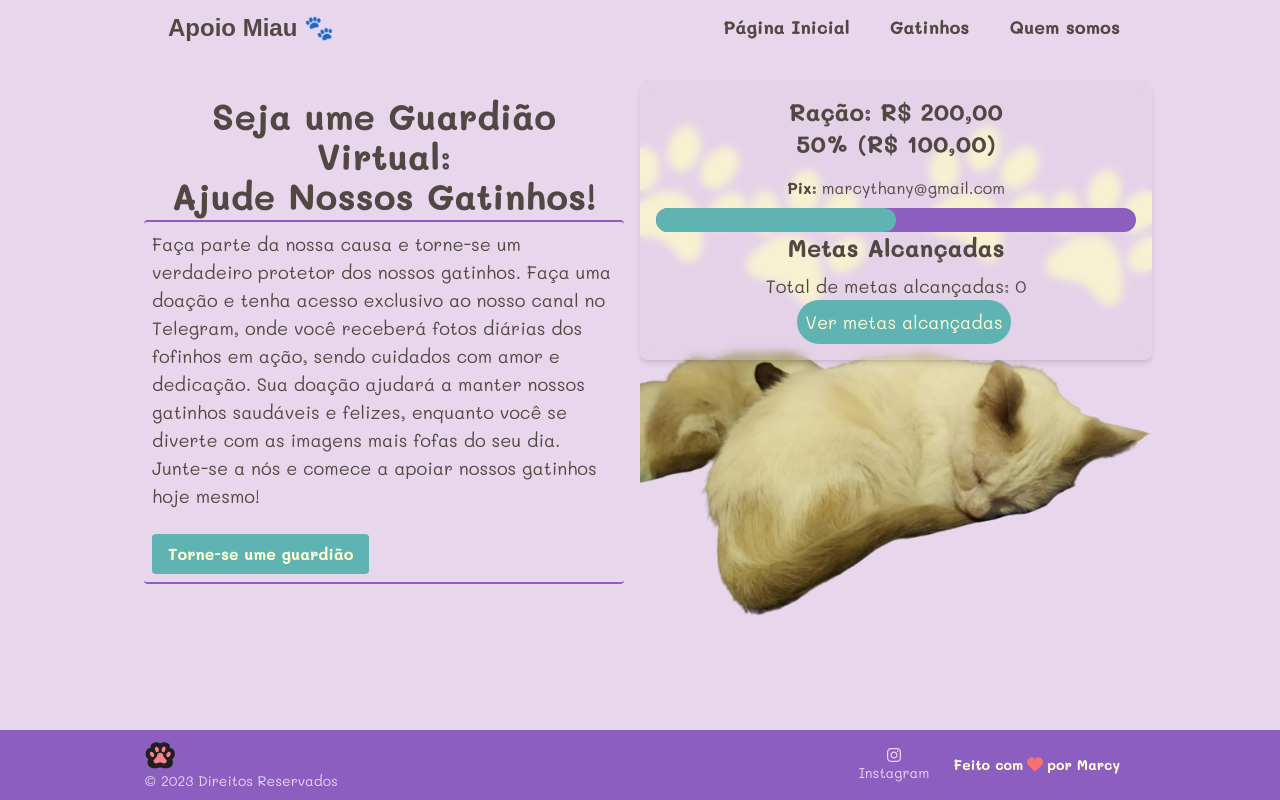
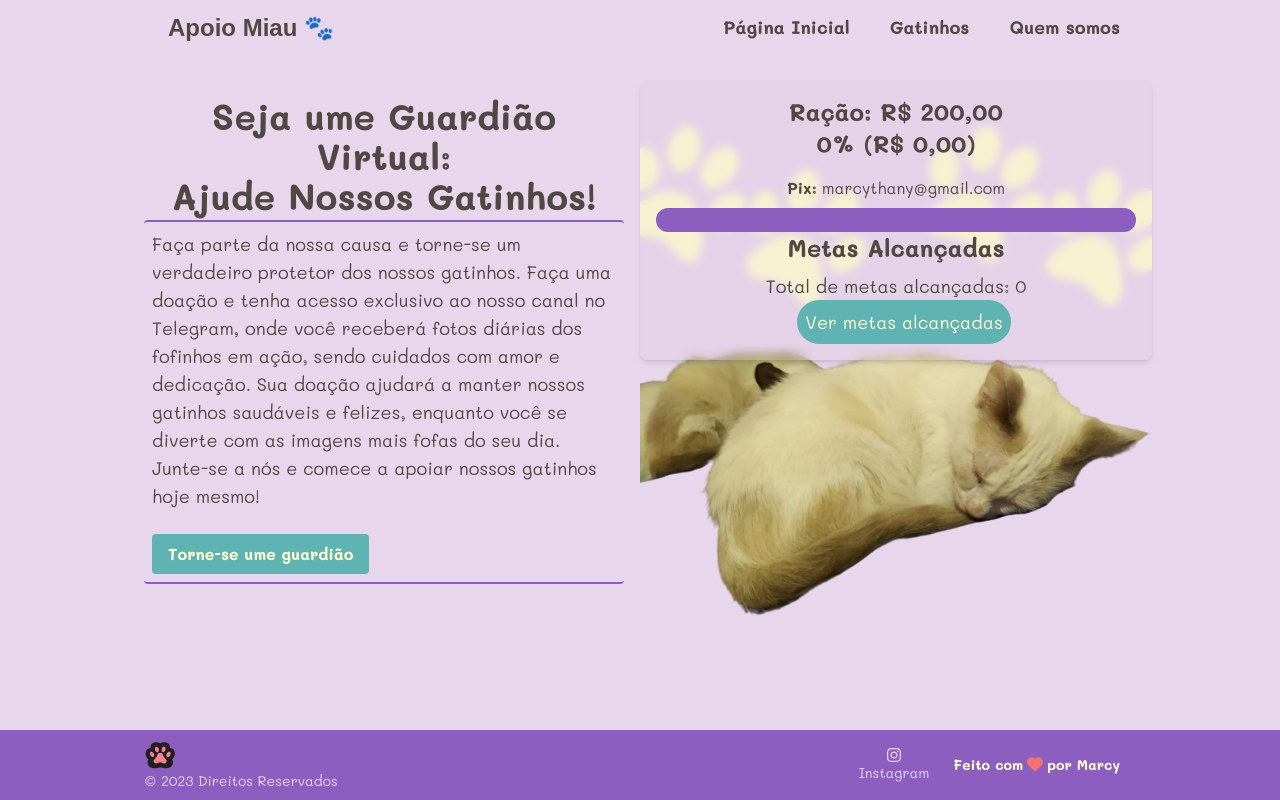
Before and after one commit to marcythany/apoio-miau, a Next.js app: page / in a window 1280 px wide. Built offline with nearby package versions, Linux system fonts and the light colour scheme; a web font is replaced by a local one.

Commit message:
Atualização index.tsx
Atualização nos valores da meta

```diff
--- a/src/pages/index.tsx
+++ b/src/pages/index.tsx
@@ -5,7 +5,7 @@ import Head from "next/head";
 
 export default function Home() {
 	const meta = 200; // meta em reais
-	const atual = 100; // valor atual em reais
+	const atual = 0; // valor atual em reais
 
 	return (
 		<>
```
